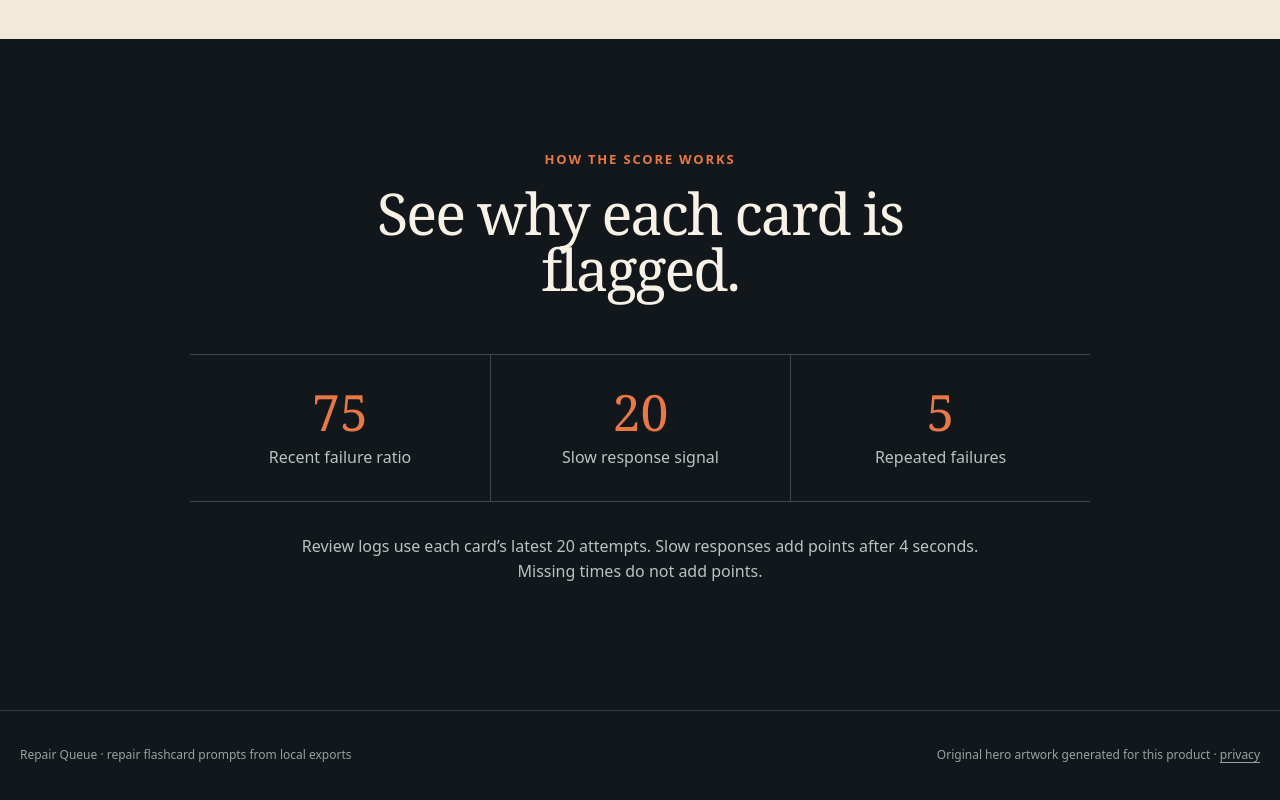
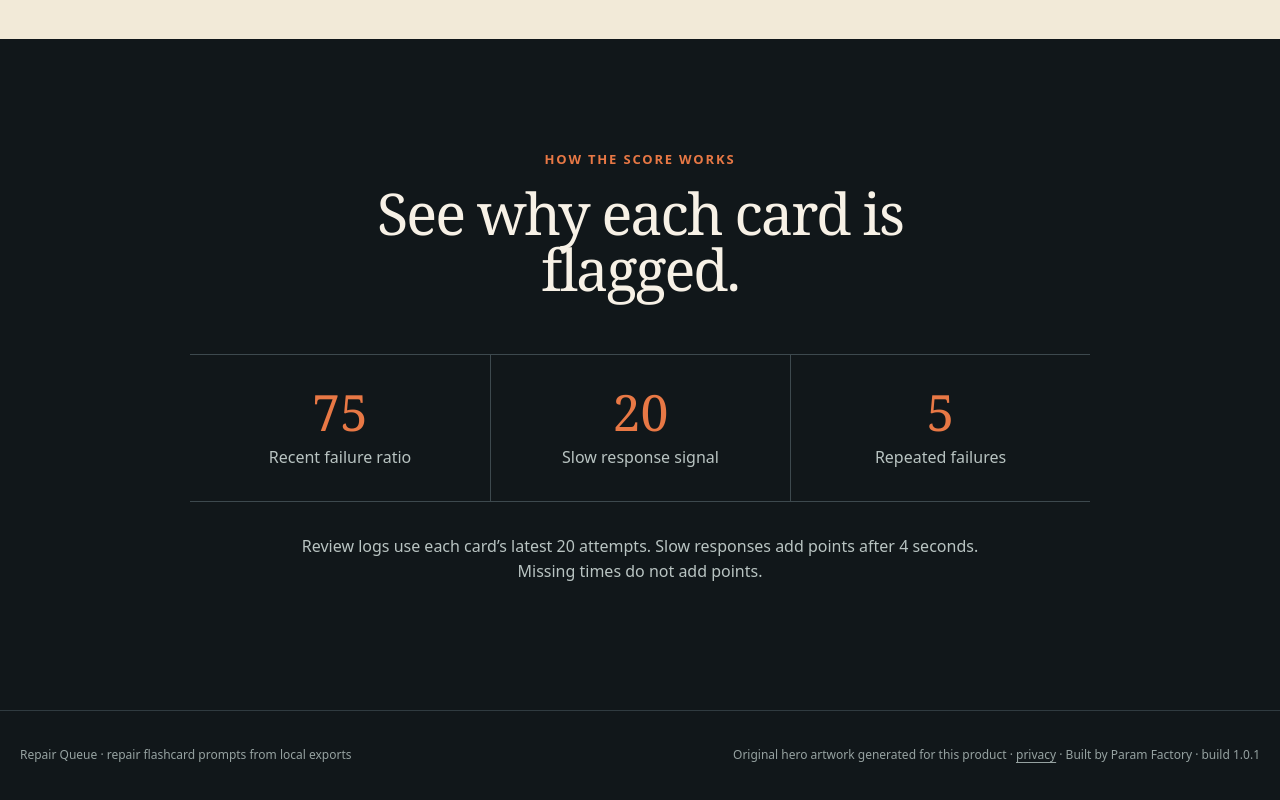
Before and after one commit to B-Divyesh/sf-forgetting-repair-queue, a website built with Vite: page index.html in a window 1280 px wide. Shown: the part 1352-2152 px from the top of the page. Built offline with nearby package versions, Linux system fonts and the light colour scheme.

Commit message:
chore: add build identity to site footers

```diff
--- a/src/main.ts
+++ b/src/main.ts
@@ -74,7 +74,7 @@ function shell(content: string, workbench = false): string {
     ${content}
     <footer>
       <span>Repair Queue · repair flashcard prompts from local exports</span>
-      <span>Original hero artwork generated for this product · <a href="/privacy/">privacy</a></span>
+      <span>Original hero artwork generated for this product · <a href="/privacy/">privacy</a> · Built by Param Factory · build 1.0.1</span>
     </footer>
     <div class="toast" id="toast" role="status" aria-live="polite"></div>`;
 }
```
Also changed, not shown: public/404.html (+1 -1 lines), public/privacy/index.html (+1 -1 lines), public/terms/index.html (+1 -1 lines).
